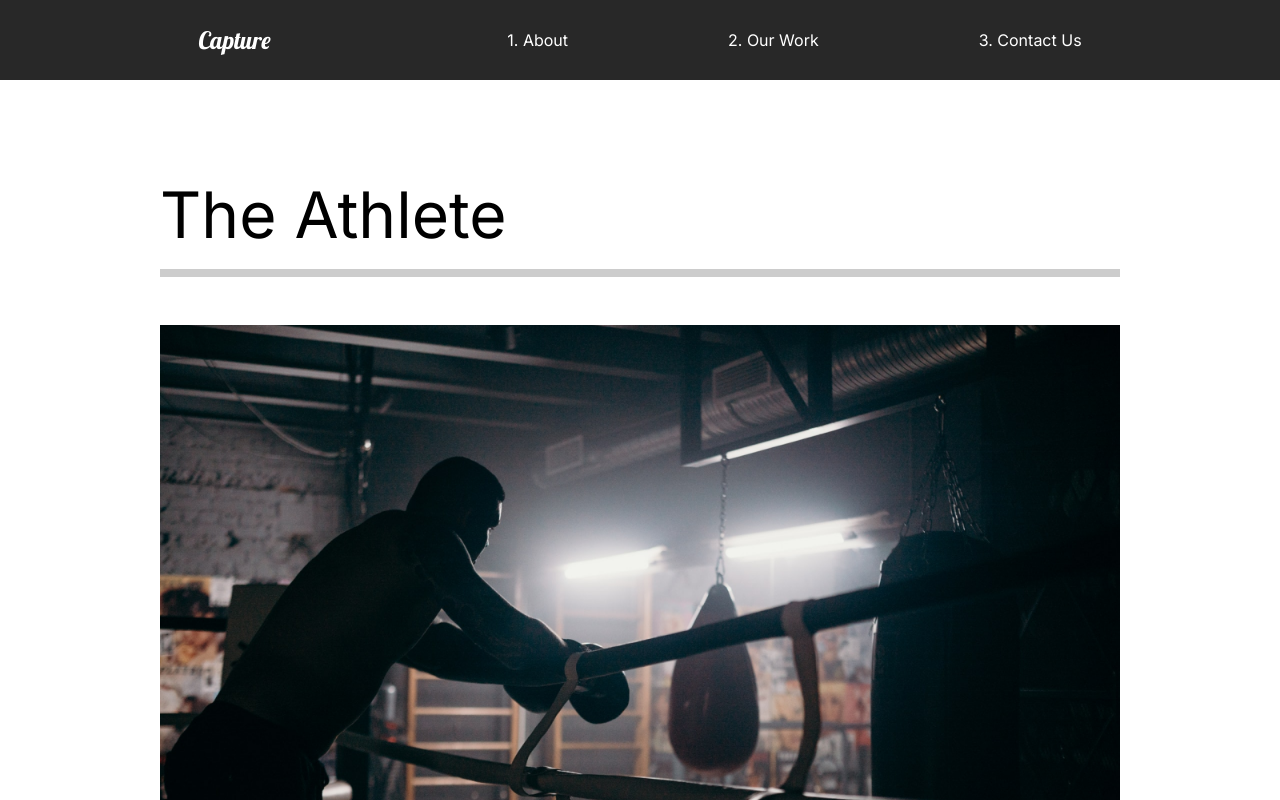
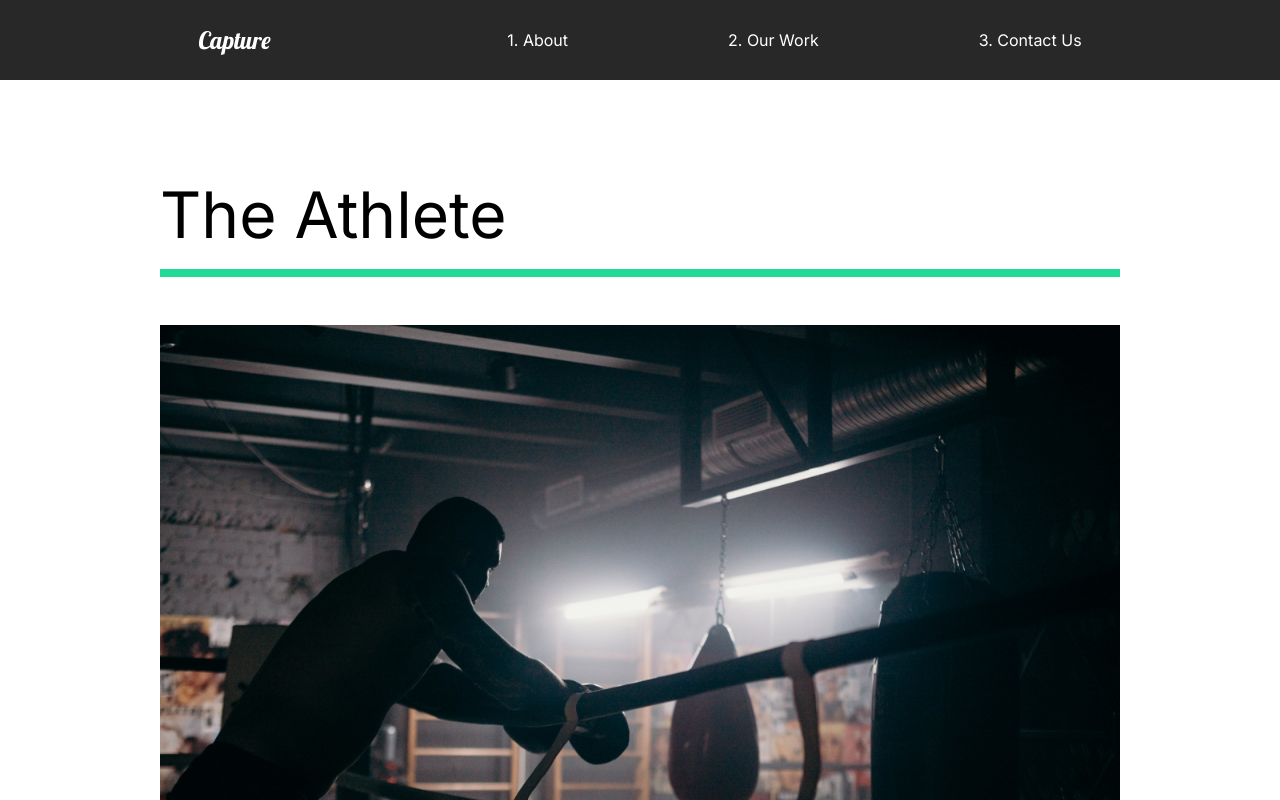
Before and after one commit to ArturUlman/creative-react-course-capture, a React (Create React App) app: page /work in a window 1280 px wide. Shown: the top 800 px of the page. Built offline with nearby package versions, Linux system fonts and the light colour scheme.

Commit message:
12. OurWork Anim

```diff
--- a/src/animation.js
+++ b/src/animation.js
@@ -8,14 +8,14 @@
     opacity: 1,
     y: 0,
     transition: {
-      duration: 1,
+      duration: 0.5,
       when: "beforeChildren",
       staggerChildren: 0.25,
     },
   },
   exit: {
     opacity: 0,
-    y: 300,
+    //y: 300,
     transition: {
       duration: 0.5,
     },
@@ -49,3 +49,25 @@
     },
   },
 };
+
+export const lineAnim = {
+  hidden: { width: "0%" },
+  show: {
+    width: "100%",
+    transition: { duration: 1 },
+  },
+};
+
+export const slider = {
+  hidden: { x: "-130%", skew: "45deg" },
+  show: {
+    x: "100%",
+    skew: "0deg",
+    transition: { ease: "easeOut", duration: 1 },
+  },
+};
+
+export const sliderContainer = {
+  hidden: { opacity: 1 },
+  show: { opacity: 1, transition: { staggerChildren: 0.15, ease: "easeOut" } },
+};
--- a/src/pages/OurWork.js
+++ b/src/pages/OurWork.js
@@ -7,7 +7,14 @@
 import goodtimes from "../img/goodtimes-small.png";
 //animation
 import { motion } from "framer-motion";
-import { pageAnimation } from "../animation";
+import {
+  sliderContainer,
+  slider,
+  pageAnimation,
+  fade,
+  photoAnim,
+  lineAnim,
+} from "../animation";
 
 const OurWork = () => {
   return (
@@ -18,11 +25,19 @@
       exit="exit"
       style={{ background: "#fff" }}
     >
+      <motion.div variants={sliderContainer}>
+        <Frame1 variants={slider}></Frame1>
+        <Frame2 variants={slider}></Frame2>
+        <Frame3 variants={slider}></Frame3>
+        <Frame4 variants={slider}></Frame4>
+      </motion.div>
       <Movie>
-        <h2>The Athlete</h2>
-        <div className="line"></div>
+        <motion.h2 variants={fade}>The Athlete</motion.h2>
+        <motion.div variants={lineAnim} className="line"></motion.div>
         <Link to="/work/the-athlete">
-          <img src={athlete} alt="athlete" />
+          <Hide>
+            <motion.img variants={photoAnim} src={athlete} alt="athlete" />
+          </Hide>
         </Link>
       </Movie>
       <Movie>
@@ -36,7 +51,7 @@
         <h2>Good Times</h2>
         <div className="line"></div>
         <Link to="/work/good-times">
-          <img src={goodtimes} alt="good times" />
+          <img src={goodtimes} id="gt" alt="good times" />
         </Link>
       </Movie>
     </Work>
@@ -56,14 +71,46 @@
   padding-bottom: 10rem;
   .line {
     height: 0.5rem;
-    background: #ccc;
+    background: #23d997;
     margin-bottom: 3rem;
   }
   img {
     width: 100%;
     height: 70vh;
     object-fit: cover;
+    object-position: center top;
+  }
+
+  #gt {
+    object-position: center bottom;
   }
 `;
 
+const Hide = styled.div`
+  overflow: hidden;
+`;
+
+//frame animation
+const Frame1 = styled(motion.div)`
+  position: fixed;
+  top: 10%;
+  left: 0;
+  width: 100%;
+  height: 100vh;
+  background: #fffebf;
+  z-index: 2;
+`;
+
+const Frame2 = styled(Frame1)`
+  background: #ff8efb;
+`;
+
+const Frame3 = styled(Frame1)`
+  background: #8ed2ff;
+`;
+
+const Frame4 = styled(Frame1)`
+  background: #8effa0;
+`;
+
 export default OurWork;
```
